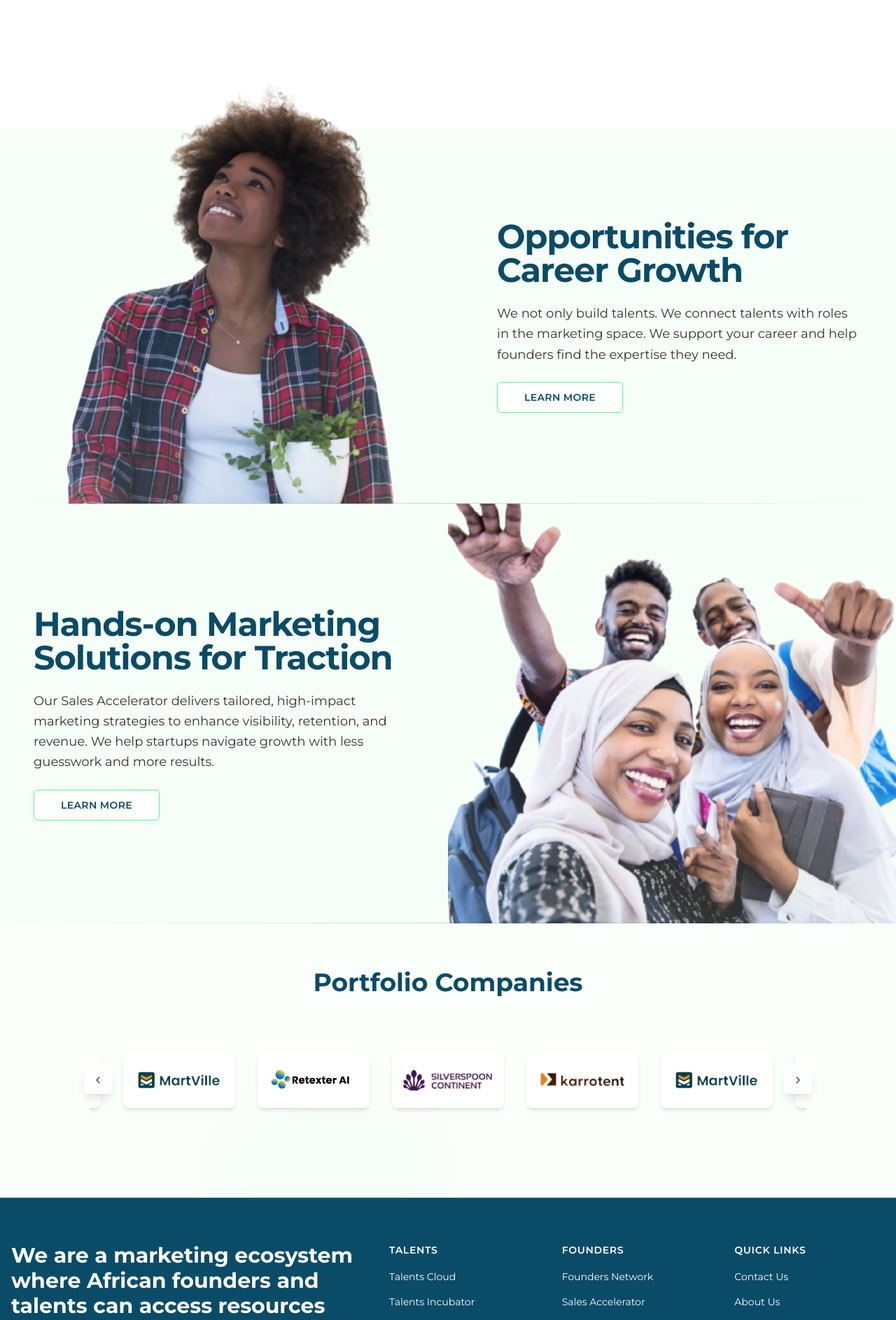
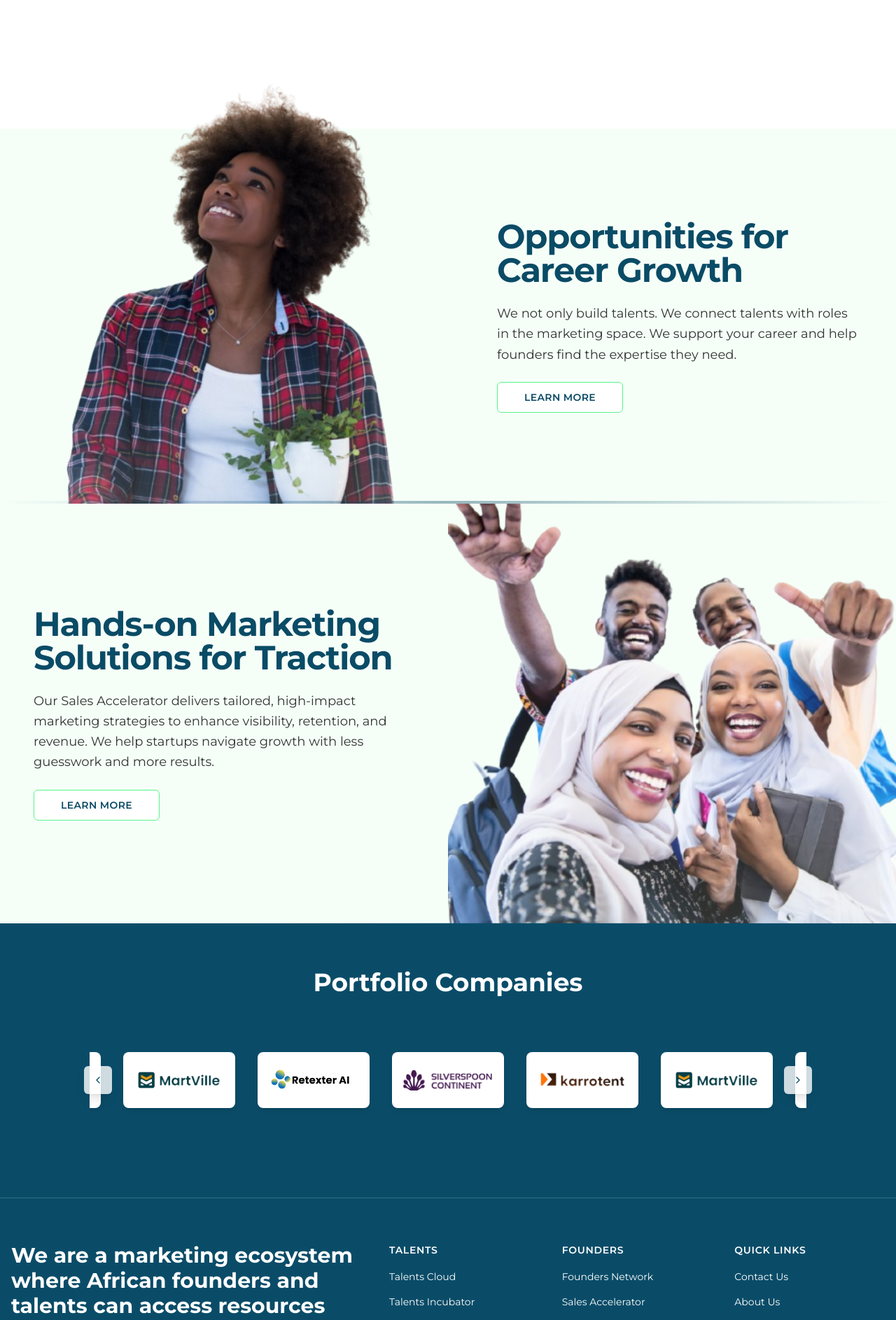
Before and after one commit to xterabyte/Terabyte, a Next.js app in the folder terabyte/: page / in a window 1280 px wide. Shown: the part 680-2567 px from the top of the page at 70% size. Built offline with nearby package versions, Linux system fonts and the light colour scheme.

Commit message:
update Hero.tsx, career-section.tsx and portfoliosection.tsx

```diff
--- a/terabyte/app/components/Hero.tsx
+++ b/terabyte/app/components/Hero.tsx
@@ -5,8 +5,8 @@ import { motion } from "framer-motion"
 
 const Hero = () => {
   return (
-    <section className="min-h-screen w-full relative flex items-center justify-center bg-background">
-      <div className="container mx-auto px-4 py-20">
+    <section className="min-h-screen w-full relative flex items-center justify-center bg-background overflow-hidden">
+      <div className="container mx-auto px-4 py-20 relative z-10">
         <div className="flex flex-col items-center text-center max-w-4xl mx-auto space-y-12">
           <div className="space-y-4">
             <motion.h1
@@ -21,7 +21,7 @@ const Hero = () => {
             </motion.h1>
 
             <motion.p
-              className="text-lg md:text-xl text-foreground/80 dark:text-secondary leading-relaxed max-w-2xl mx-auto"
+              className="text-lg md:text-xl text-foreground/80 dark:text-gray-300 leading-relaxed max-w-2xl mx-auto"
               initial={{ opacity: 0, y: 20 }}
               animate={{ opacity: 1, y: 0 }}
               transition={{ duration: 0.5, delay: 0.2 }}
@@ -54,11 +54,23 @@ const Hero = () => {
             </Button>
           </motion.div>
 
-          {/* Background decorative elements */}
+          {/* Bold background decorative elements */}
           <div className="absolute inset-0 overflow-hidden -z-10">
-            <div className="absolute top-1/2 left-1/2 -translate-x-1/2 -translate-y-1/2 w-[800px] h-[800px] bg-primary/5 dark:bg-primary/10 rounded-full blur-3xl" />
-            <div className="absolute top-0 right-0 w-[600px] h-[600px] bg-primary/3 dark:bg-primary/5 rounded-full blur-3xl" />
-            <div className="absolute bottom-0 left-0 w-[600px] h-[600px] bg-primary/3 dark:bg-primary/5 rounded-full blur-3xl" />
+            {/* Main central gradient */}
+            <div className="absolute top-1/2 left-1/2 -translate-x-1/2 -translate-y-1/2 w-[1000px] h-[1000px] dark:bg-gradient-radial dark:from-primary/30 dark:via-purple-600/20 dark:to-transparent rounded-full blur-2xl opacity-90" />
+
+            {/* Top right dramatic accent */}
+            <div className="absolute -top-40 -right-40 w-[600px] h-[600px] dark:bg-gradient-radial dark:from-blue-500/25 dark:via-cyan-500/15 dark:to-transparent rounded-full blur-2xl" />
+
+            {/* Bottom left dramatic accent */}
+            <div className="absolute -bottom-40 -left-40 w-[600px] h-[600px] dark:bg-gradient-radial dark:from-indigo-500/25 dark:via-violet-500/15 dark:to-transparent rounded-full blur-2xl" />
+
+            {/* Additional bold accents */}
+            <div className="absolute top-1/4 left-1/3 w-[500px] h-[500px] dark:bg-gradient-radial dark:from-teal-500/20 dark:via-emerald-500/10 dark:to-transparent rounded-full blur-2xl" />
+            <div className="absolute bottom-1/3 right-1/4 w-[500px] h-[500px] dark:bg-gradient-radial dark:from-fuchsia-500/20 dark:via-pink-500/10 dark:to-transparent rounded-full blur-2xl" />
+
+            {/* Overlay to ensure text readability */}
+            <div className="absolute inset-0 dark:bg-background/10 backdrop-blur-3xl" />
           </div>
         </div>
       </div>
--- a/terabyte/app/components/career-section.tsx
+++ b/terabyte/app/components/career-section.tsx
@@ -6,8 +6,8 @@ import SmilingWoman from '@/app/assets/SmilingWoman.png'
 
 const CareerSection = () => {
   return (
-    <section className="relative w-full bg-background dark:bg-background">
-      <div className="w-full pt-16">
+    <section className="relative w-full bg-background dark:bg-[#0a4c68] overflow-hidden">
+      <div className="w-full pt-16 relative">
         <div className="flex flex-col lg:flex-row items-center justify-between gap-12 bg-secondary dark:bg-secondary/5 relative">
           {/* Image Container */}
           <div className="relative w-full lg:w-1/2 min-h-[500px] lg:min-h-[600px] -mt-10 lg:-mt-16">
@@ -21,18 +21,19 @@ const CareerSection = () => {
                 sizes="(max-width: 768px) 100vw, 50vw"
               />
             </div>
-            {/* Image overlay for dark mode */}
-            <div className="absolute inset-0 bg-gradient-to-b from-transparent to-secondary/20 dark:to-background/80 pointer-events-none" />
+            {/* Enhanced image overlay for dark mode */}
+            <div className="absolute inset-0 bg-gradient-to-b from-transparent via-transparent to-secondary/20
+                          dark:from-[#0a4c68]/80 dark:via-[#0a4c68]/40 dark:to-[#0a4c68] pointer-events-none" />
           </div>
 
           {/* Content Container */}
-          <div className="lg:w-1/2 space-y-8 px-6 lg:px-12 py-12 lg:py-20">
-            <div className="space-y-6 max-w-xl">
+          <div className="lg:w-1/2 space-y-8 px-6 lg:px-12 py-12 lg:py-20 relative">
+            <div className="space-y-6 max-w-xl relative z-10">
               <h2 className="text-4xl lg:text-5xl font-bold text-primary dark:text-white tracking-tight leading-tight">
                 Opportunities for{' '}
                 <span className="block">Career Growth</span>
               </h2>
-              <p className="text-lg text-foreground/80 dark:text-secondary leading-relaxed">
+              <p className="text-lg text-foreground/80 dark:text-gray-200 leading-relaxed">
                 We not only build talents. We connect talents with roles in the marketing space.
                 We support your career and help founders find the expertise they need.
               </p>
@@ -40,22 +41,45 @@ const CareerSection = () => {
                 variant="outline"
                 size="lg"
                 className="mt-4 text-primary border-teragreen hover:bg-primary hover:text-white
-                         dark:text-primary dark:border-primary dark:hover:bg-primary dark:hover:text-white
+                         dark:text-white dark:border-white dark:hover:bg-white/20 dark:hover:text-white
                          transition-colors duration-300 font-semibold tracking-wide min-w-[180px]"
               >
                 LEARN MORE
               </Button>
             </div>
 
-            {/* Decorative background elements */}
-            <div className="absolute right-0 top-1/2 -translate-y-1/2 w-[300px] h-[300px] bg-primary/5 dark:bg-primary/10 rounded-full blur-3xl -z-10" />
-            <div className="absolute bottom-0 right-1/4 w-[200px] h-[200px] bg-primary/3 dark:bg-primary/5 rounded-full blur-2xl -z-10" />
+            {/* Enhanced decorative background elements for dark mode */}
+            <div className="absolute inset-0 dark:bg-gradient-radial dark:from-[#0a4c68] dark:via-[#0a6890] dark:to-[#0a4c68] opacity-60 -z-10" />
+
+            {/* Prominent gradient orbs */}
+            <div className="absolute right-0 top-1/2 -translate-y-1/2 w-[400px] h-[400px]
+                          dark:bg-gradient-radial dark:from-[#0f8bb8]/40 dark:via-[#0a4c68]/20 dark:to-transparent
+                          rounded-full blur-2xl -z-10" />
+
+            <div className="absolute -top-20 right-0 w-[300px] h-[300px]
+                          dark:bg-gradient-radial dark:from-[#14a1d4]/30 dark:via-[#0a4c68]/10 dark:to-transparent
+                          rounded-full blur-2xl -z-10" />
+
+            <div className="absolute bottom-0 left-0 w-[350px] h-[350px]
+                          dark:bg-gradient-radial dark:from-[#07364b]/40 dark:via-[#0a4c68]/20 dark:to-transparent
+                          rounded-full blur-2xl -z-10" />
+
+            {/* Additional accent gradients */}
+            <div className="absolute top-1/3 left-1/4 w-[200px] h-[200px]
+                          dark:bg-gradient-radial dark:from-[#14d4d4]/20 dark:to-transparent
+                          rounded-full blur-xl -z-10" />
+
+            <div className="absolute bottom-1/4 right-1/4 w-[250px] h-[250px]
+                          dark:bg-gradient-radial dark:from-[#0f8bb8]/30 dark:to-transparent
+                          rounded-full blur-xl -z-10" />
           </div>
         </div>
       </div>
 
-      {/* Border line decor */}
-      <div className="absolute bottom-0 left-0 w-full h-px bg-gradient-to-r from-transparent via-primary/20 to-transparent dark:via-primary/10" />
+      {/* Enhanced border line decor */}
+      <div className="absolute bottom-0 left-0 w-full h-1 bg-gradient-to-r
+                    from-transparent via-[#0a4c68]/40 to-transparent
+                    dark:from-transparent dark:via-[#14a1d4]/40 dark:to-transparent" />
     </section>
   )
 }
--- a/terabyte/app/components/portfoliosection.tsx
+++ b/terabyte/app/components/portfoliosection.tsx
@@ -106,7 +106,7 @@ const PortfolioCompanies = () => {
   }
 
   return (
-    <section className="w-full bg-secondary/50 dark:bg-background py-16 relative overflow-hidden">
+    <section className="w-full bg-terabg dark:bg-background py-16 relative overflow-hidden">
       <motion.div
         className="absolute inset-0 -z-10"
         style={{ y: parallaxY }}
@@ -130,7 +130,7 @@ const PortfolioCompanies = () => {
 
       <div className="container mx-auto px-4">
         <motion.h2
-          className="text-3xl md:text-4xl font-bold text-primary dark:text-white text-center mb-12"
+          className="text-3xl md:text-4xl font-bold text-white text-center mb-12"
           initial={{ opacity: 0, y: 20 }}
           animate={{ opacity: isInView ? 1 : 0, y: isInView ? 0 : 20 }}
           transition={{ duration: 0.6 }}
```
